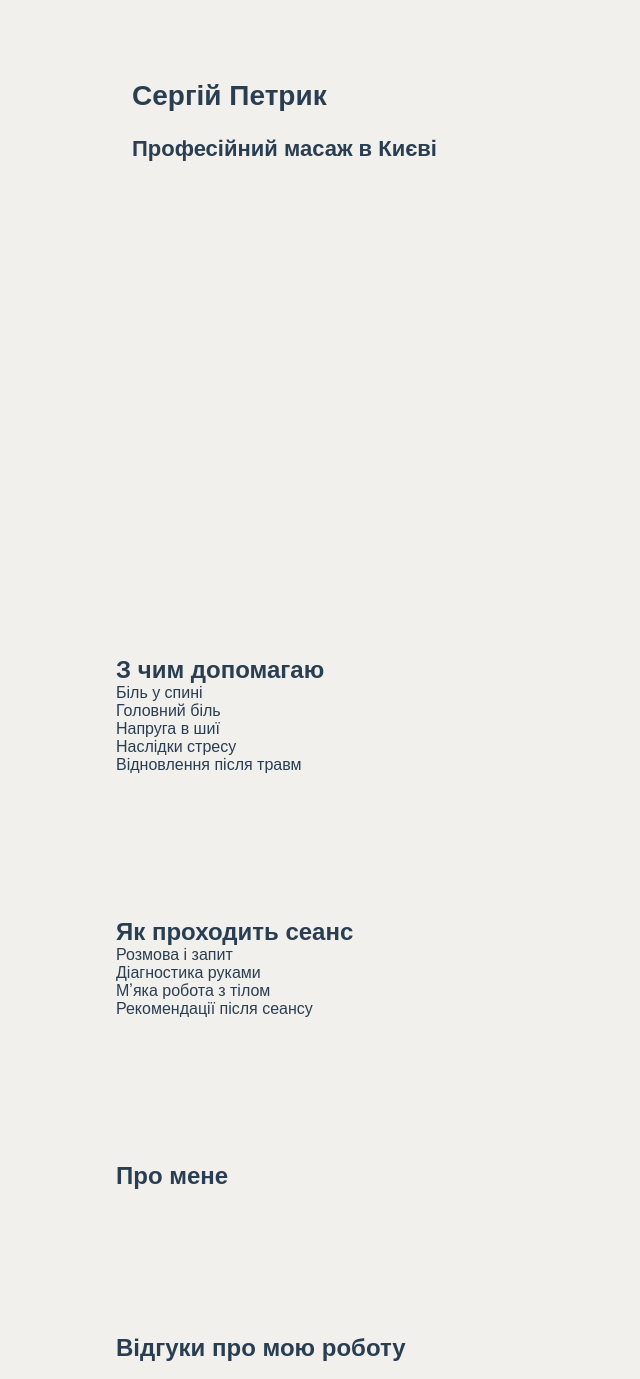
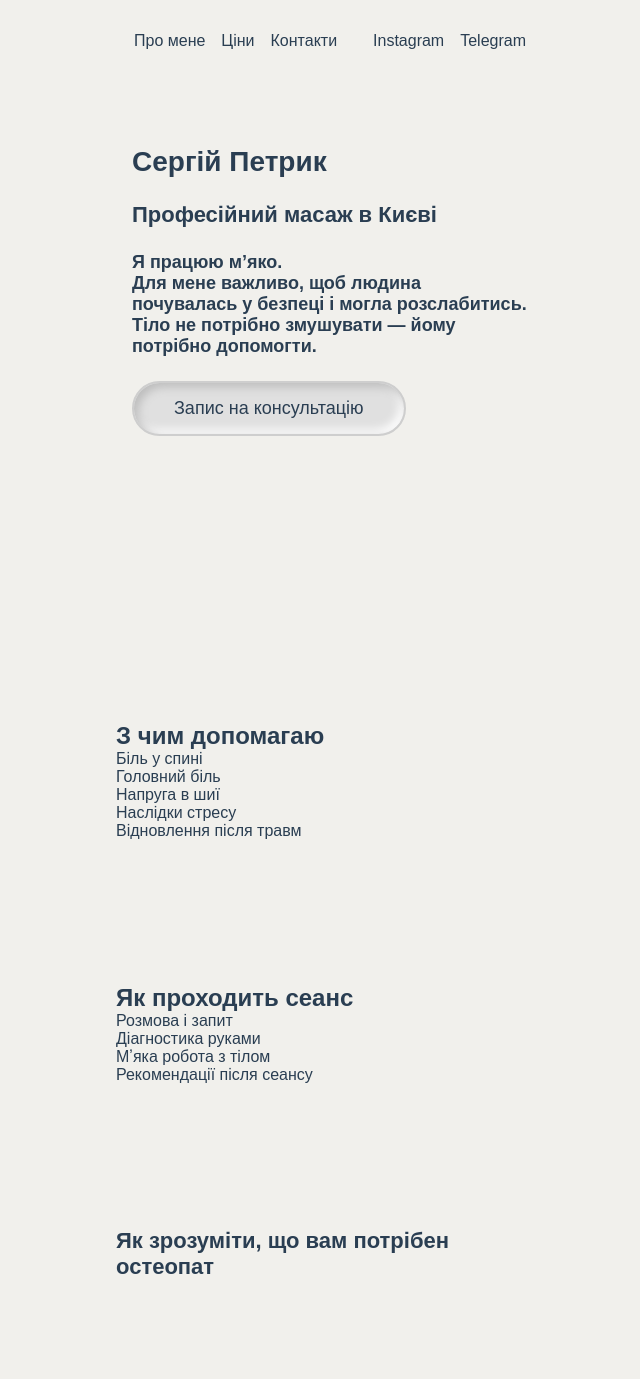
Before and after one commit to DariShpak/SP-massage, a plain HTML site: page index.html in a window 1280 px wide. Shown: the top 1379 px of the page, without its empty margins (310-950 px from the left). Drawn offline with Linux system fonts and the light colour scheme; a web font is replaced by a local one.

Commit message:
Update index.html

```diff
--- a/index.html
+++ b/index.html
@@ -2,7 +2,7 @@
   <head>
     <meta charset="UTF-8" />
     <meta name="viewport" content="width=device-width, initial-scale=1.0" />
-    <title>Сергій Петрик масаж в Києві</title>
+    <title>Сергій Петрик масаж в Києві остеопат</title>
     <link rel="preconnect" href="https://fonts.googleapis.com" />
     <link rel="preconnect" href="https://fonts.gstatic.com" crossorigin />
     <link
@@ -13,12 +13,30 @@
   </head>
   <body>
     <header class="header">
-      <div class="container header-container"></div>
+      <div class="container header-container">
+        <ul class="site-nav">
+          <li class="nav-item">Про мене</li>
+          <li class="nav-item">Ціни</li>
+          <li class="nav-item">Контакти</li>
+        </ul>
+        <ul class="socials">
+          <li class="socials-item">Instagram</li>
+          <li class="socials-item">Telegram</li>
+        </ul>
+      </div>
     </header>
     <main>
       <section class="section hero-section">
-        <div class="container hero-container"><h1 class="hero-title">Сергій Петрик</h1>
-        <h2 class="section-title">Професійний масаж в Києві</h2></div>
+        <div class="container hero-container">
+          <h1 class="hero-title">Сергій Петрик</h1>
+          <h2 class="section-title">Професійний масаж в Києві</h2>
+          <h3 class="section-subtitle">
+            Я працюю м’яко. <br />Для мене важливо, щоб людина почувалась у
+            безпеці і могла розслабитись. <br />Тіло не потрібно змушувати —
+            йому потрібно допомогти.
+          </h3>
+          <button class="button">Запис на консультацію</button>
+        </div>
       </section>
       <section class="section help-section">
         <div class="container help-container">
@@ -43,6 +61,11 @@
           </ul>
         </div>
       </section>
+      <section class="section need-section">
+        <div class="container need-container">
+          <h2 class="section-title">Як зрозуміти, що вам потрібен остеопат</h2>
+        </div>
+      </section>
       <section class="section about-me-section">
         <div class="container about-me-container"><h2>Про мене</h2></div>
       </section>
@@ -51,6 +74,10 @@
           <h2>Відгуки про мою роботу</h2>
         </div>
       </section>
+
+      <section class="section price-section">
+        <div class="container price-container"><h2>Ціни</h2></div>
+      </section>
       <section class="section contact-section">
         <div class="container contact-container">
           <h2>Контакти</h2>
@@ -58,8 +85,10 @@
           <p>Email:</p>
         </div>
       </section>
-      <section class="section price-section">
-        <div class="container price-container"><h2>Ціни</h2></div>
+      <section class="section insta-section">
+        <div class="container insta-container">
+          <h2>Instagram</h2>
+        </div>
       </section>
     </main>
     <footer></footer>
```
